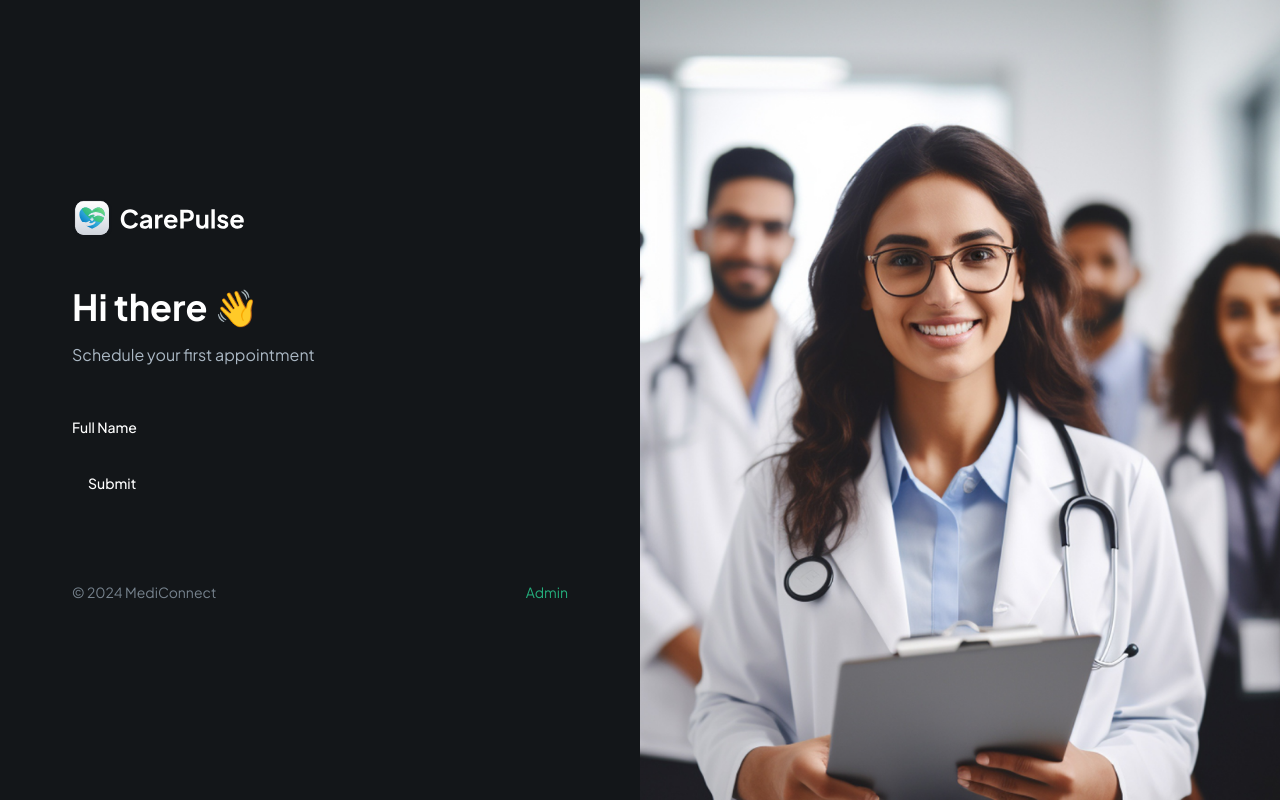
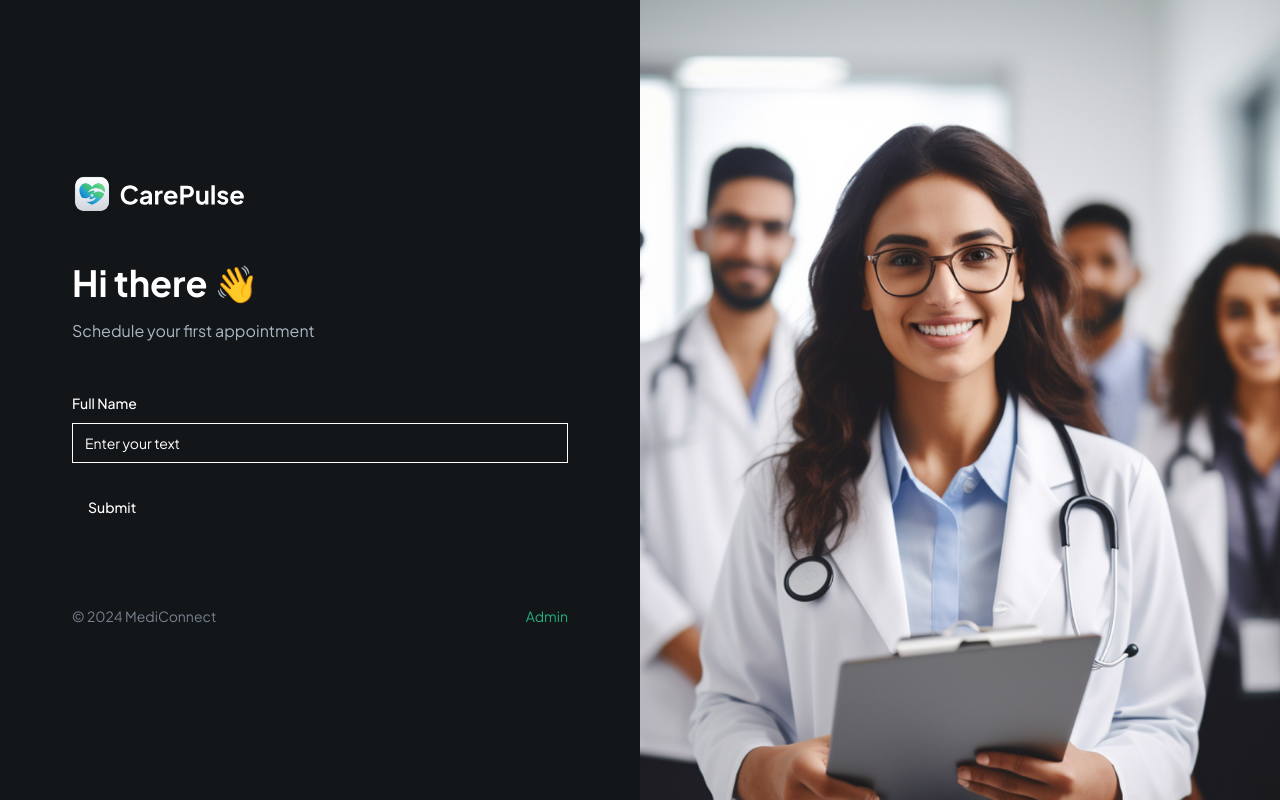
Before and after one commit to AmruthLP12/mediconnect, a Next.js app: page / in a window 1280 px wide. Built offline with nearby package versions, Linux system fonts and the light colour scheme.

Commit message:
CustomFormField...

```diff
--- a/components/CustomFormField.tsx
+++ b/components/CustomFormField.tsx
@@ -1,18 +1,11 @@
 "use client";
 
-import {
-  FormControl,
-  FormDescription,
-  FormField,
-  FormItem,
-  FormLabel,
-  FormMessage,
-} from "@/components/ui/form";
+import { FormField, FormItem, FormLabel } from "@/components/ui/form";
 
 import { Input } from "@/components/ui/input";
+import React from "react";
 import { Control } from "react-hook-form";
 import { FormFieldType } from "./forms/PatientForm";
-import React from "react";
 
 interface CustomProps {
   control: Control<any>;
@@ -29,7 +22,12 @@ interface CustomProps {
   renderSkeleton?: (field: any) => React.ReactNode;
 }
 
-const CustomFormField = ({ control, fieldType, name, label }: CustomProps) => {
+const RenderField = ({ field, props }: { field: any; props: CustomProps }) => {
+  return <Input type="text" placeholder="Enter your text" />;
+};
+
+const CustomFormField = (props: CustomProps) => {
+  const { control, fieldType, name, label } = props;
   return (
     <FormField
       control={control}
@@ -39,6 +37,8 @@ const CustomFormField = ({ control, fieldType, name, label }: CustomProps) => {
           {fieldType !== FormFieldType.CHECKBOX && label && (
             <FormLabel>{label}</FormLabel>
           )}
+
+          <RenderField field={field} props={props} />
         </FormItem>
       )}
     />
```
